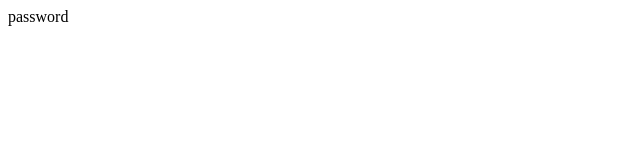
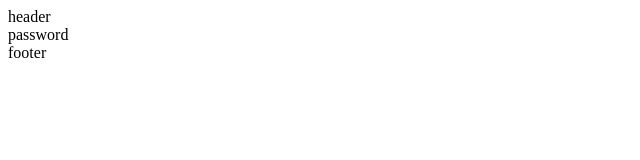
Before and after one commit to Paleczny/AWeber, a React (Vite) app: page / in a window 1280 px wide. Shown: the top 160 px of the page, without its empty margins (0-640 px from the left). Built offline with nearby package versions, Linux system fonts and the light colour scheme.

Commit message:
add router and layout for header and footer

```diff
--- a/index.jsx
+++ b/index.jsx
@@ -1,5 +1,5 @@
 import React from 'react'
-import ReactDOM from 'react-dom';
+import ReactDOM from 'react-dom/client';
 import App from "./src/App"
 
 const root = ReactDOM.createRoot(document.getElementById("root"));
--- a/package.json
+++ b/package.json
@@ -1,8 +1,9 @@
 {
-  "name": "AWeber",
+  "name": "aweber",
   "dependencies": {
     "react": "18.2.0",
     "react-dom": "18.2.0",
+    "react-router-dom": "^6.20.1",
     "styled-components": "^6.1.1"
   },
   "devDependencies": {
--- a/src/App.jsx
+++ b/src/App.jsx
@@ -1,10 +1,17 @@
-import React from 'react'
-import Password from "./components/password/Password";
+import React from 'react';
+import {BrowserRouter, Routes, Route} from 'react-router-dom';
+
+import Layout from './layouts/Layout';
+import Password from './components/password/Password';
 
 export default function App(){
     return (
-        <main>
-            <Password />
-        </main>
+        <BrowserRouter>
+            <Routes>
+                <Route path="/" element={<Layout/>}>
+                    <Route index element={<Password/>}/>
+                </Route>
+            </Routes>
+        </BrowserRouter>
     )
 }
--- /dev/null
+++ b/src/layouts/Footer.jsx
@@ -0,0 +1,9 @@
+import React from 'react';
+
+export default function Footer(){
+    return (
+        <header>
+            footer
+        </header>
+    )
+}
--- /dev/null
+++ b/src/layouts/Header.jsx
@@ -0,0 +1,9 @@
+import React from 'react';
+
+export default function Header(){
+    return (
+        <header>
+            header
+        </header>
+    )
+}
--- /dev/null
+++ b/src/layouts/Layout.jsx
@@ -0,0 +1,19 @@
+import React from 'react';
+import {Outlet} from 'react-router-dom';
+
+import Footer from './Footer';
+import Header from './Header';
+
+
+export default function Layout() {
+
+    return (
+        <div className="site-wrapper">
+            <Header />
+            <main>
+                <Outlet />
+            </main>
+            <Footer />
+        </div>
+    )
+}
```
